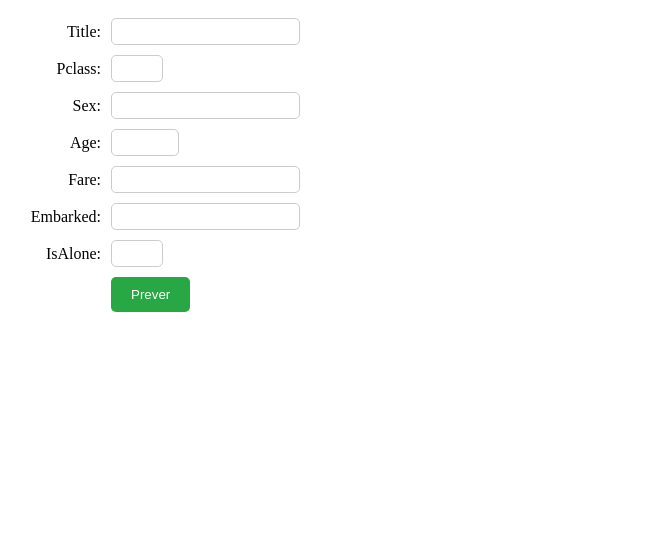
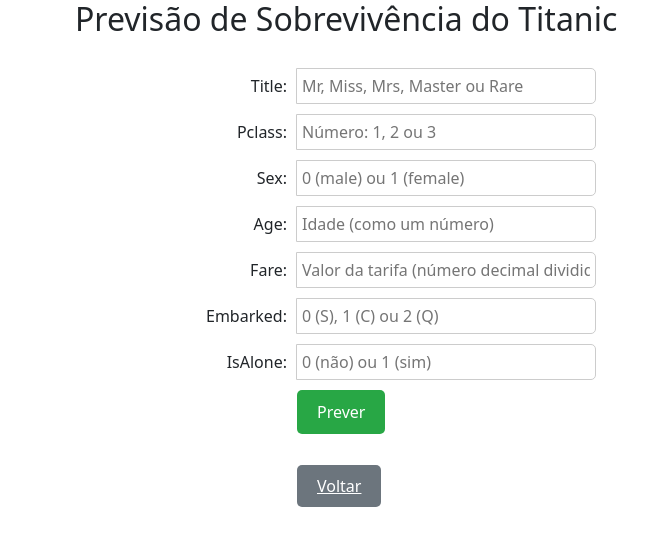
Before and after one commit to BrunoPTeruya/flask_titanic, a Flask app: page / in a window 1280 px wide. Shown: the top 546 px of the page, without its empty margins (7-654 px from the left). Run offline with Flask 3, Linux system fonts and the light colour scheme; parts of the project's set-up code (start-up, migrations or seed data) failed here and were passed over.

Commit message:
atualização html

```diff
--- a/app.py
+++ b/app.py
@@ -35,7 +35,10 @@ def prever():
         # Aplicando modelo
         previsao = modelo_arvore.predict(dados_tratados)
         resposta = 'Sobreviveu' if previsao[0] == 1 else 'Morreu'
-        return resposta
+        resposta_classe = 'bg-success' if previsao[0] == 1 else 'bg-danger'
+
+        return render_template('template.html', resposta=resposta, resposta_classe=resposta_classe)
+
     except Exception as e:
         return str(e), 500
 
--- a/templates/template.html
+++ b/templates/template.html
@@ -3,6 +3,7 @@
 <head>
 <meta charset="UTF-8">
 <meta name="viewport" content="width=device-width, initial-scale=1.0">
+<link href="https://cdn.jsdelivr.net/npm/bootstrap@5.0.2/dist/css/bootstrap.min.css" rel="stylesheet">
 <style>
   .container {
     display: flex;
@@ -18,18 +19,19 @@
 
   .input-group label {
     margin-right: 10px;
-    width: 100px;
+    width: 200px;
     text-align: right;
   }
 
   .input-group input {
+    min-width: 300px;
     padding: 5px;
     border: 1px solid #ccc;
     border-radius: 5px;
   }
 
   .submit-btn {
-    margin-left: 110px;
+    margin-left: 210px;
     padding: 10px 20px;
     border: none;
     border-radius: 5px;
@@ -41,44 +43,66 @@
   .submit-btn:hover {
     background-color: #218838;
   }
+
+  .voltar-btn {
+    margin-left: 210px;
+    padding: 10px 20px;
+    border: none;
+    border-radius: 5px;
+    background-color: #6c757d;
+    color: #fff;
+    cursor: pointer;
+  }
+
+  .voltar-btn:hover {
+    background-color: #5a6268;
+  }
+
 </style>
 </head>
 <body>
+
+  <div class="container">
+    <h2 style="text-align: center; margin-bottom: 20px;">Previsão de Sobrevivência do Titanic</h1>
+
 
 <div class="container">
   <form action="/prever" method="POST">
     <div class="input-group">
       <label for="Title">Title:</label>
-      <input type="text" id="Title" name="Title">
+      <input type="text" id="Title" name="Title" placeholder="Mr, Miss, Mrs, Master ou Rare">
     </div>
     <div class="input-group">
       <label for="Pclass">Pclass:</label>
-      <input type="number" id="Pclass" name="Pclass" min="1" max="3">
+      <input type="text" id="Pclass" name="Pclass" placeholder="Número: 1, 2 ou 3">
     </div>
     <div class="input-group">
       <label for="Sex">Sex:</label>
-      <input type="text" id="Sex" name="Sex">
+      <input type="text" id="Sex" name="Sex" placeholder="0 (male) ou 1 (female)">
     </div>
     <div class="input-group">
       <label for="Age">Age:</label>
-      <input type="number" id="Age" name="Age" min="0" max="100">
+      <input type="text" id="Age" name="Age" placeholder="Idade (como um número)">
     </div>
     <div class="input-group">
       <label for="Fare">Fare:</label>
-      <input type="number" id="Fare" name="Fare" step="0.01" min="0">
+      <input type="text" id="Fare" name="Fare" placeholder="Valor da tarifa (número decimal dividido por ponto)">
     </div>
     <div class="input-group">
       <label for="Embarked">Embarked:</label>
-      <input type="text" id="Embarked" name="Embarked">
+      <input type="text" id="Embarked" name="Embarked" placeholder="0 (S), 1 (C) ou 2 (Q)">
     </div>
     <div class="input-group">
       <label for="IsAlone">IsAlone:</label>
-      <input type="number" id="IsAlone" name="IsAlone" min="0" max="1">
+      <input type="text" id="IsAlone" name="IsAlone" placeholder="0 (não) ou 1 (sim)">
     </div>
     <button type="submit" class="submit-btn">Prever</button>
   </form>
+  <div id="response" style="text-align: center; margin-top: 20px;"></div>
 
-</div>
+  <div style="text-align: center; margin-top: 20px;">
+    <a href="/" class="voltar-btn">Voltar</a>
+  </div>
 
 </body>
 </html>
```
